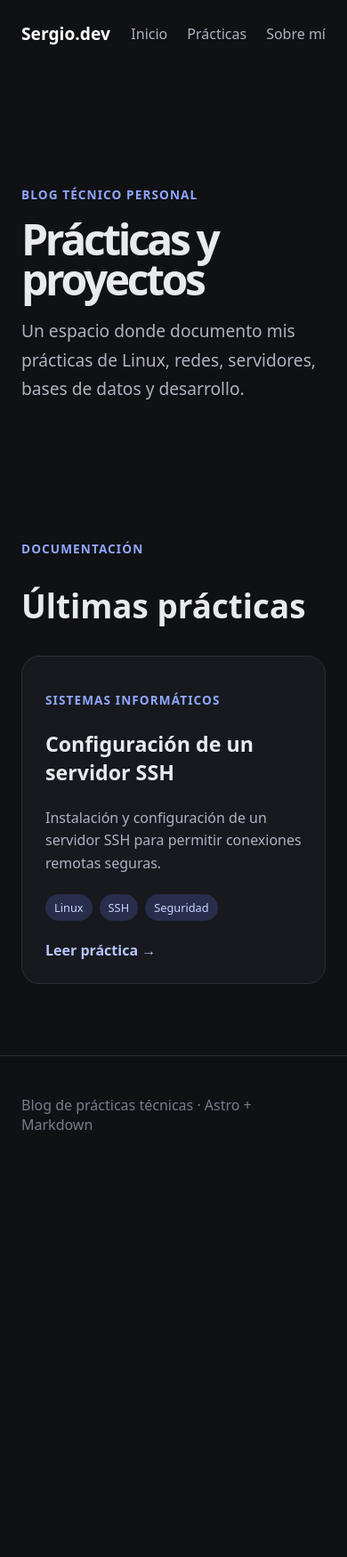
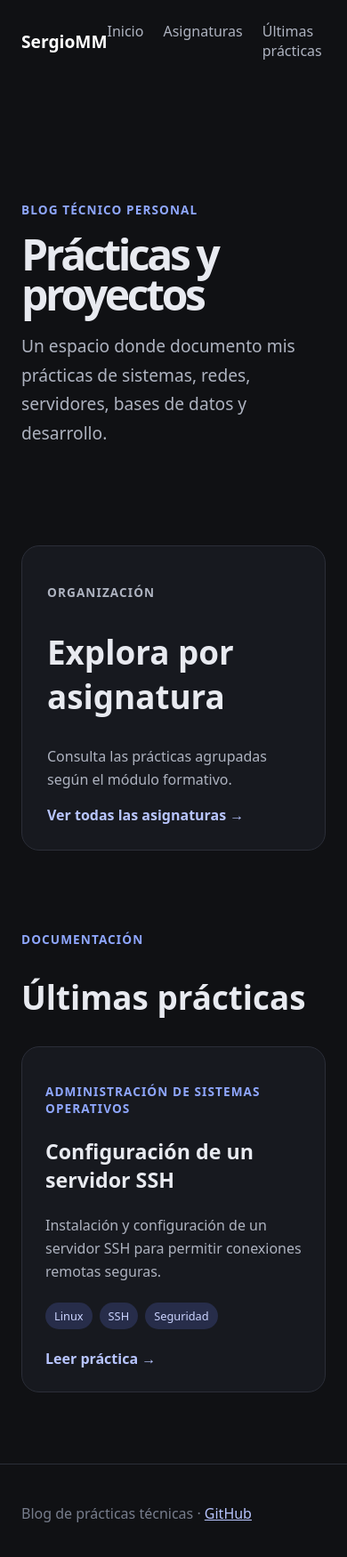
Before and after one commit to Sergio852/Sergio852.github.io, an Astro site: page / in a window 390 px wide. Shown: the whole page at 89% size. Before the commit the page ends 1319 px from the top, so only its background shows below. Built offline with nearby package versions, Linux system fonts and the light colour scheme; Astro itself is replaced by a stand-in of ours.

Commit message:
Organizar blog por asignaturas

```diff
--- a/src/content.config.ts
+++ b/src/content.config.ts
@@ -11,7 +11,8 @@ const practicas = defineCollection({
     subject: z.string(),
     description: z.string(),
     date: z.coerce.date(),
-    tags: z.array(z.string()).default([])
+    tags: z.array(z.string()).default([]),
+    pdf: z.string().optional()
   })
 });
 
--- a/src/content/practicas/configuracion-ssh.md
+++ b/src/content/practicas/administracion-sistemas-operativos/configuracion-ssh.md
@@ -1,6 +1,6 @@
 ---
 title: "Configuración de un servidor SSH"
-subject: "Sistemas Informáticos"
+subject: "Administración de Sistemas Operativos"
 description: "Instalación y configuración de un servidor SSH para permitir conexiones remotas seguras."
 date: 2026-09-16
 tags:
@@ -8,7 +8,6 @@ tags:
   - SSH
   - Seguridad
 ---
-
 ## De qué trata
 
 En esta práctica se instala y configura un servidor SSH en Debian
--- a/src/layouts/Layout.astro
+++ b/src/layouts/Layout.astro
@@ -11,7 +11,7 @@ const { title, description } = Astro.props;
   <head>
     <meta charset="UTF-8" />
     <meta name="viewport" content="width=device-width" />
-    <title>{title} | Blog de prácticas</title>
+    <title>{title} | SergioMM</title>
     <meta
       name="description"
       content={description ?? "Blog personal de prácticas técnicas."}
@@ -20,12 +20,14 @@ const { title, description } = Astro.props;
 
   <body>
     <header class="site-header">
-      <a class="logo" href="/">Sergio.dev</a>
+      <a class="logo" href="/">
+        SergioMM
+      </a>
 
       <nav>
         <a href="/">Inicio</a>
-        <a href="/#practicas">Prácticas</a>
-        <a href="/sobre-mi">Sobre mí</a>
+        <a href="/asignaturas">Asignaturas</a>
+        <a href="/#practicas">Últimas prácticas</a>
       </nav>
     </header>
 
@@ -34,7 +36,12 @@ const { title, description } = Astro.props;
     </main>
 
     <footer>
-      <p>Blog de prácticas técnicas · Astro + Markdown</p>
+      <p>
+        Blog de prácticas técnicas ·
+        <a href="https://github.com/Sergio852" target="_blank">
+          GitHub
+        </a>
+      </p>
     </footer>
   </body>
 </html>
@@ -95,4 +102,8 @@ const { title, description } = Astro.props;
     color: #777d8c;
     border-top: 1px solid #2b2e38;
   }
+
+  footer a {
+    color: #b8c5ff;
+  }
 </style>
--- /dev/null
+++ b/src/pages/asignaturas/[slug].astro
@@ -0,0 +1,126 @@
+---
+import { getCollection } from "astro:content";
+import Layout from "../../layouts/Layout.astro";
+
+export function getStaticPaths() {
+  const asignaturas: Record<string, string> = {
+    "seguridad-alta-disponibilidad": "Seguridad y Alta Disponibilidad",
+    "implantacion-aplicaciones-web": "Implantación de Aplicaciones Web",
+    "infraestructura-virtual": "Infraestructura Virtual",
+    "administracion-sistemas-operativos":
+      "Administración de Sistemas Operativos",
+    "servicios-red-internet": "Servicios de Red e Internet",
+    "bases-datos": "Bases de Datos",
+    ingles: "Inglés"
+  };
+
+  return Object.entries(asignaturas).map(([slug, name]) => ({
+    params: { slug },
+    props: { name }
+  }));
+}
+
+const { name } = Astro.props;
+
+const todasLasPracticas = await getCollection("practicas");
+
+const practicas = todasLasPracticas
+  .filter((practica) => practica.data.subject === name)
+  .sort(
+    (a, b) => b.data.date.valueOf() - a.data.date.valueOf()
+  );
+---
+
+<Layout
+  title={name}
+  description={`Prácticas de ${name}.`}
+>
+  <section class="header">
+    <a class="back" href="/asignaturas">
+      ← Todas las asignaturas
+    </a>
+
+    <p class="eyebrow">Asignatura</p>
+
+    <h1>{name}</h1>
+  </section>
+
+  {practicas.length === 0 ? (
+    <p class="empty">
+      Todavía no hay prácticas publicadas en esta asignatura.
+    </p>
+  ) : (
+    <section class="grid">
+      {practicas.map((practica) => (
+        <article class="card">
+          <p class="date">
+            {practica.data.date.toLocaleDateString("es-ES")}
+          </p>
+
+          <h2>{practica.data.title}</h2>
+
+          <p>{practica.data.description}</p>
+
+          <a
+            href={`/practicas/${practica.id}`}
+          >
+            Leer práctica →
+          </a>
+        </article>
+      ))}
+    </section>
+  )}
+</Layout>
+
+<style>
+  .header {
+    padding: 65px 0 45px;
+  }
+
+  .back {
+    color: #b8c5ff;
+    text-decoration: none;
+  }
+
+  .eyebrow {
+    margin-top: 55px;
+    color: #8fa7ff;
+    font-size: 0.85rem;
+    font-weight: 700;
+    letter-spacing: 0.08em;
+    text-transform: uppercase;
+  }
+
+  h1 {
+    max-width: 800px;
+    margin: 14px 0;
+    font-size: clamp(2.8rem, 7vw, 5.5rem);
+    line-height: 1;
+    letter-spacing: -0.07em;
+  }
+
+  .grid {
+    display: grid;
+    grid-template-columns: repeat(auto-fit, minmax(270px, 1fr));
+    gap: 20px;
+  }
+
+  .card {
+    padding: 26px;
+    border: 1px solid #2b2e38;
+    border-radius: 20px;
+    background: #17191f;
+  }
+
+  .date,
+  .card p,
+  .empty {
+    color: #aeb3c0;
+  }
+
+  .card a {
+    color: #b8c5ff;
+    font-weight: 700;
+    text-decoration: none;
+  }
+</style>
--- /dev/null
+++ b/src/pages/asignaturas/index.astro
@@ -0,0 +1,123 @@
+---
+import Layout from "../../layouts/Layout.astro";
+
+const asignaturas = [
+  {
+    name: "Seguridad y Alta Disponibilidad",
+    slug: "seguridad-alta-disponibilidad",
+    description: "Seguridad informática, copias de seguridad, disponibilidad y recuperación."
+  },
+  {
+    name: "Implantación de Aplicaciones Web",
+    slug: "implantacion-aplicaciones-web",
+    description: "Desarrollo, despliegue y mantenimiento de aplicaciones web."
+  },
+  {
+    name: "Infraestructura Virtual",
+    slug: "infraestructura-virtual",
+    description: "Máquinas virtuales, contenedores, redes virtuales y almacenamiento."
+  },
+  {
+    name: "Administración de Sistemas Operativos",
+    slug: "administracion-sistemas-operativos",
+    description: "Administración de Linux, Windows, usuarios, servicios y servidores."
+  },
+  {
+    name: "Servicios de Red e Internet",
+    slug: "servicios-red-internet",
+    description: "Redes, DNS, DHCP, routing, SSH, VPN y servicios de Internet."
+  },
+  {
+    name: "Bases de Datos",
+    slug: "bases-datos",
+    description: "Diseño, administración y consultas de bases de datos."
+  },
+  {
+    name: "Inglés",
+    slug: "ingles",
+    description: "Prácticas, vocabulario y contenidos técnicos en inglés."
+  }
+];
+---
+
+<Layout
+  title="Asignaturas"
+  description="Asignaturas del blog de prácticas de Sergio."
+>
+  <section class="header">
+    <p class="eyebrow">Organización</p>
+    <h1>Asignaturas</h1>
+    <p>
+      Selecciona una asignatura para consultar sus prácticas.
+    </p>
+  </section>
+
+  <section class="grid">
+    {asignaturas.map((asignatura) => (
+      <a class="card" href={`/asignaturas/${asignatura.slug}`}>
+        <h2>{asignatura.name}</h2>
+        <p>{asignatura.description}</p>
+        <span>Ver prácticas →</span>
+      </a>
+    ))}
+  </section>
+</Layout>
+
+<style>
+  .header {
+    padding: 70px 0 45px;
+  }
+
+  .eyebrow {
+    color: #8fa7ff;
+    font-size: 0.85rem;
+    font-weight: 700;
+    letter-spacing: 0.08em;
+    text-transform: uppercase;
+  }
+
+  h1 {
+    margin: 14px 0;
+    font-size: clamp(3rem, 8vw, 6rem);
+    letter-spacing: -0.07em;
+  }
+
+  .header p {
+    color: #aeb3c0;
+    font-size: 1.15rem;
+  }
+
+  .grid {
+    display: grid;
+    grid-template-columns: repeat(auto-fit, minmax(270px, 1fr));
+    gap: 20px;
+  }
+
+  .card {
+    padding: 26px;
+    border: 1px solid #2b2e38;
+    border-radius: 20px;
+    color: inherit;
+    background: #17191f;
+    text-decoration: none;
+  }
+
+  .card:hover {
+    border-color: #8fa7ff;
+    transform: translateY(-3px);
+  }
+
+  .card h2 {
+    font-size: 1.35rem;
+  }
+
+  .card p {
+    color: #aeb3c0;
+    line-height: 1.6;
+  }
+
+  .card span {
+    color: #b8c5ff;
+    font-weight: 700;
+  }
+</style>
--- a/src/pages/index.astro
+++ b/src/pages/index.astro
@@ -19,9 +19,23 @@ practicas.sort(
     <h1>Prácticas y proyectos</h1>
 
     <p class="intro">
-      Un espacio donde documento mis prácticas de Linux, redes,
-      servidores, bases de datos y desarrollo.
+      Un espacio donde documento mis prácticas de sistemas,
+      redes, servidores, bases de datos y desarrollo.
     </p>
+  </section>
+
+  <section class="subjects-link">
+    <p class="eyebrow">Organización</p>
+
+    <h2>Explora por asignatura</h2>
+
+    <p>
+      Consulta las prácticas agrupadas según el módulo formativo.
+    </p>
+
+    <a href="/asignaturas">
+      Ver todas las asignaturas →
+    </a>
   </section>
 
   <section id="practicas">
@@ -30,6 +44,11 @@ practicas.sort(
       <h2>Últimas prácticas</h2>
     </div>
 
+    {practicas.length === 0 ? (
+      <p class="empty">
+        Todavía no hay prácticas publicadas.
+      </p>
+    ) : (
       <div class="grid">
         {practicas.map((practica) => (
           <article class="card">
@@ -42,24 +61,27 @@ practicas.sort(
             </p>
 
             <div class="tags">
-            {practica.data.tags.map((tag) => <span>{tag}</span>)}
+              {practica.data.tags.map((tag) => (
+                <span>{tag}</span>
+              ))}
             </div>
 
             <a
               class="read-more"
-            href={`/practicas/${practica.id.replace(/\.md$/, "")}`}
+              href={`/practicas/${practica.id}`}
             >
               Leer práctica →
             </a>
           </article>
         ))}
       </div>
+    )}
   </section>
 </Layout>
 
 <style>
   .hero {
-    padding: 80px 0 120px;
+    padding: 80px 0 90px;
   }
 
   .eyebrow,
@@ -84,10 +106,30 @@ practicas.sort(
   }
 
   .intro {
-    max-width: 620px;
+    max-width: 650px;
     color: #aeb3c0;
     font-size: 1.2rem;
     line-height: 1.7;
+  }
+
+  .subjects-link {
+    margin-bottom: 90px;
+    padding: 28px;
+    border: 1px solid #2b2e38;
+    border-radius: 20px;
+    background: #17191f;
+  }
+
+  .subjects-link p {
+    color: #aeb3c0;
+    line-height: 1.6;
+  }
+
+  .subjects-link a,
+  .read-more {
+    color: #b8c5ff;
+    font-weight: 700;
+    text-decoration: none;
   }
 
   .section-heading {
@@ -111,7 +153,8 @@ practicas.sort(
     font-size: 1.45rem;
   }
 
-  .description {
+  .description,
+  .empty {
     color: #aeb3c0;
     line-height: 1.6;
   }
@@ -130,10 +173,4 @@ practicas.sort(
     background: #272d4a;
     font-size: 0.8rem;
   }
-
-  .read-more {
-    color: #b8c5ff;
-    font-weight: 700;
-    text-decoration: none;
-  }
 </style>
```
Also changed, not shown: src/pages/practicas/[...slug].astro (renamed from src/pages/practicas/[slug].astro, +6 -2 lines). Lines whose indentation alone changed are shown as unchanged.
